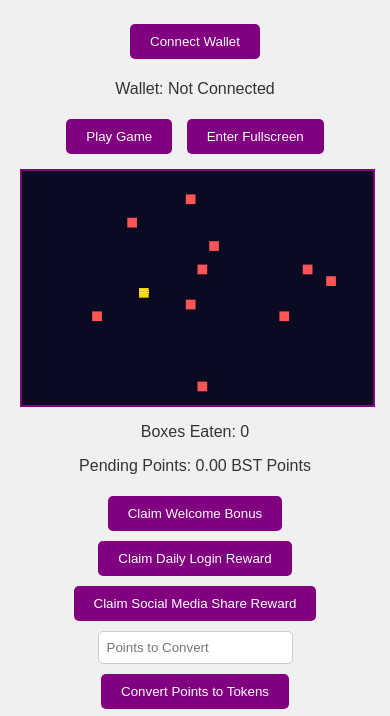
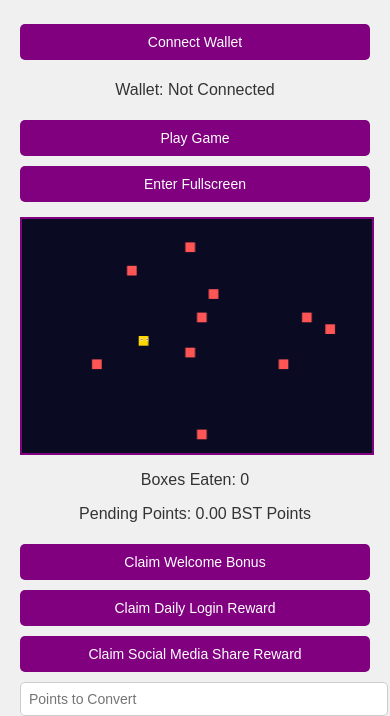
Before and after one commit to eienzen/bst1, a plain HTML site: page index.html in a window 390 px wide. Shown: the part 81-797 px from the top of the page. Drawn offline with Linux system fonts and the light colour scheme.

Commit message:
Update index.html

```diff
--- a/index.html
+++ b/index.html
@@ -4,6 +4,7 @@
     <meta charset="UTF-8">
     <meta name="viewport" content="width=device-width, initial-scale=1.0">
     <title>Block Snakes Game</title>
+    <link rel="icon" href="https://www.google.com/favicon.ico" type="image/x-icon">
     <style>
         body {
             font-family: Arial, sans-serif;
@@ -12,6 +13,7 @@
             margin: 0;
             padding: 20px;
             color: #333;
+            overflow-x: hidden;
         }
         h1 {
             color: #800080;
@@ -21,6 +23,8 @@
             background-color: #0a0a23;
             margin: 10px auto;
             display: block;
+            max-width: 100%;
+            height: auto;
         }
         button {
             padding: 10px 20px;
@@ -30,6 +34,7 @@
             border: none;
             border-radius: 5px;
             cursor: pointer;
+            font-size: 16px;
         }
         button:hover {
             background-color: #a100a1;
@@ -39,6 +44,7 @@
             margin: 5px;
             border: 1px solid #ccc;
             border-radius: 5px;
+            font-size: 16px;
         }
         #loadingIndicator {
             display: none;
@@ -50,6 +56,7 @@
             color: white;
             padding: 20px;
             border-radius: 10px;
+            z-index: 1000;
         }
         #gameOverPopup {
             display: none;
@@ -67,7 +74,7 @@
         .history-section {
             margin-top: 20px;
             text-align: left;
-            max-width: 600px;
+            max-width: 90%;
             margin-left: auto;
             margin-right: auto;
         }
@@ -84,6 +91,18 @@
             margin: 5px 0;
             border-radius: 5px;
             box-shadow: 0 1px 3px rgba(0, 0, 0, 0.1);
+            word-wrap: break-word;
+        }
+        @media (max-width: 600px) {
+            button, input, select {
+                width: 100%;
+                margin: 5px 0;
+                font-size: 14px;
+            }
+            canvas {
+                width: 100%;
+                height: auto;
+            }
         }
     </style>
 </head>
@@ -244,7 +263,7 @@
     <div id="loadingIndicator">Loading...</div>
 
     <!-- Scripts -->
-    <script src="https://cdn.ethers.io/lib/ethers-5.7.2.umd.min.js"></script>
+    <script src="https://unpkg.com/ethers@5.7.2/dist/ethers.umd.min.js"></script>
     <script src="game.js"></script>
 </body>
 </html>
```
